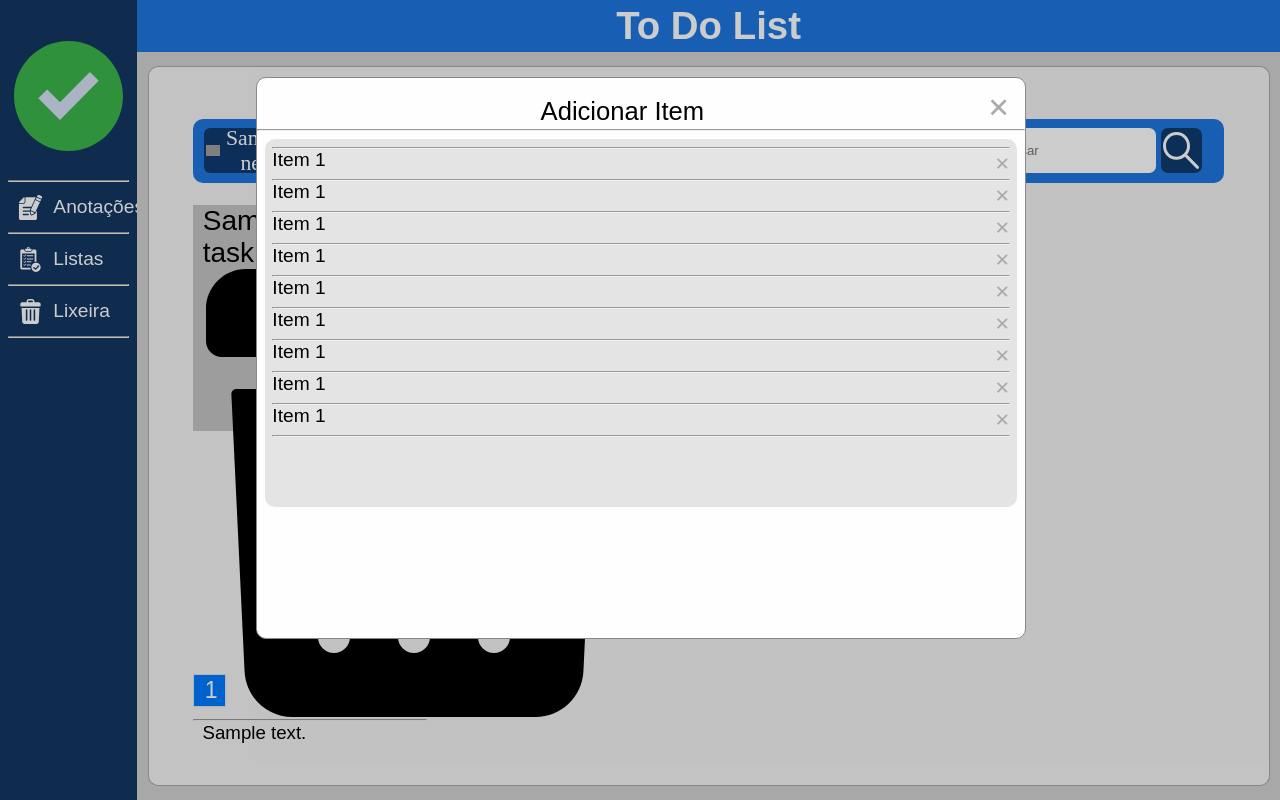
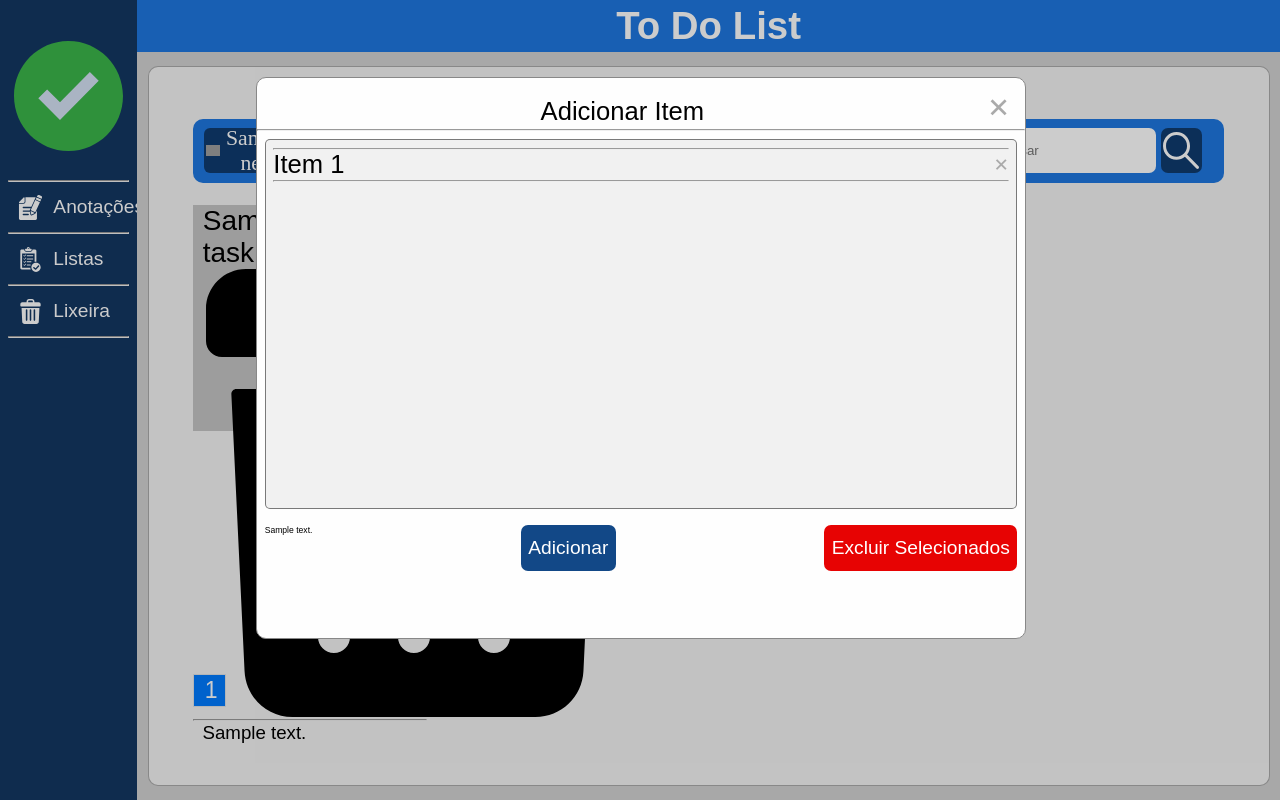
Before and after one commit to Weverton-Vitor/to-do-list, a Django app: template project/apps/list_of_items/templates/task_list_list.html in a window 1280 px wide. Run offline with Django 3.2, Linux system fonts and the light colour scheme; the template is opened without the code that fills it: most values are stand-ins (such as "Sample title", 1, 10 or a date in 2020); form fields are guessed from the names that the template uses; some web fonts are replaced; grey boxes are pictures that could not be loaded.

Commit message:
Adding the form in the modal of adding items

```diff
--- a/project/apps/core/static/css/list_of_items/add_item_task_list.css
+++ b/project/apps/core/static/css/list_of_items/add_item_task_list.css
@@ -4,7 +4,7 @@
   align-items: center;
 }
 
-#add-item-content{
+#add-item-content {
   width: 60%;
   height: 70%;
   margin-top: 6%;
@@ -12,7 +12,6 @@
   background-color: #fefefe;
   border: 1px solid #888;
   border-radius: 10px;
-
 }
 
 #annotation-header-detail {
@@ -20,10 +19,9 @@
   display: flex;
   align-items: center;
   justify-content: space-between;
-
 }
 
-#annotation-header-detail div{
+#annotation-header-detail div {
   width: 96%;
   padding-top: 2%;
   display: flex;
@@ -31,8 +29,14 @@
   justify-content: center;
 }
 
-#add-item-title{
+#add-item-title {
   font-size: 2vw;
+}
+
+#close-modal-add-item {
+  font-size: 3vw;
+  margin-top: 1%;
+  margin-right: 2%;
 }
 
 #add-item-body {
@@ -43,40 +47,59 @@
   margin: 1%;
   height: 75%;
   padding: 1%;
-  border-radius: 10px;
-  background: rgba(1,1,1, 0.1);
-
+  border-radius: 5px;
+  background: rgba(1, 1, 1, 0.05);
+  border: 1px solid rgba(1, 1, 1, 0.5);
+  overflow-y: auto;
 }
 
 #list-items-add-item ul {
   list-style: none;
 }
 
-.item-description-add-item div{
+.item-description-add-item div {
   display: flex;
   justify-content: space-between;
-    overflow-y:auto;
+  cursor: pointer;
+}
 
+.item-description-add-item div:hover {
+  background: rgba(1,1,1,0.1)
 }
 
 .item-description-add-item p {
-    font-size: 1.5vw;
+  font-size: 3.2vh;
 }
 
-
-
-.item-description-add-item span {
-
-
+.delete-add-item {
+  font-size: 2vw;
 }
 
-
-#close-modal-add-item {
-  font-size: 3vw;
-  margin-top: 1%;
-  margin-right: 2%;
+#form-add-item {
+  display: flex;
+  justify-content: space-between;
+  margin: 2% 1%;
+  width: inherit;
+  height: 17%;
 }
 
-.delete-add-item{
-  font-size: 2vw;
+#form-add-item input {
+  width: 65%;
+  height: 40%;
 }
+
+.btn-form-add-item {
+  height: 58%;
+}
+
+#btn-submit-add-item:hover {
+  background: rgb(8, 46, 88);
+}
+
+#btn-delete-selected-items {
+  background: rgb(231, 3, 3)
+}
+
+#btn-delete-selected-items:hover {
+  background: rgb(139, 3, 3)
+}
--- a/project/apps/list_of_items/templates/task_list_add_item.html
+++ b/project/apps/list_of_items/templates/task_list_add_item.html
@@ -20,7 +20,6 @@
         <hr id="line-options-detail">
 
         <div id='add-item-body'>
-
             <div id="list-items-add-item">
                 <hr>
                 <ul>
@@ -31,72 +30,22 @@
                         </div>
                         <hr>
                     </li>
-
-                   <li class='item-description-add-item'>
-                        <div>
-                            <p>Item 1</p>
-                            <span id="delete-add-item-1" class="close delete-add-item">&times</span>
-                        </div>
-                        <hr>
-                    </li>
-
-                   <li class='item-description-add-item'>
-                        <div>
-                            <p>Item 1</p>
-                            <span id="delete-add-item-1" class="close delete-add-item">&times</span>
-                        </div>
-                        <hr>
-                    </li>
-                    <li class='item-description-add-item'>
-                        <div>
-                            <p>Item 1</p>
-                            <span id="delete-add-item-1" class="close delete-add-item">&times</span>
-                        </div>
-                        <hr>
-                    </li>
-
-                   <li class='item-description-add-item'>
-                        <div>
-                            <p>Item 1</p>
-                            <span id="delete-add-item-1" class="close delete-add-item">&times</span>
-                        </div>
-                        <hr>
-                    </li>
-
-                   <li class='item-description-add-item'>
-                        <div>
-                            <p>Item 1</p>
-                            <span id="delete-add-item-1" class="close delete-add-item">&times</span>
-                        </div>
-                        <hr>
-                    </li>
-
-                    <li class='item-description-add-item'>
-                        <div>
-                            <p>Item 1</p>
-                            <span id="delete-add-item-1" class="close delete-add-item">&times</span>
-                        </div>
-                        <hr>
-                    </li>
-
-                   <li class='item-description-add-item'>
-                        <div>
-                            <p>Item 1</p>
-                            <span id="delete-add-item-1" class="close delete-add-item">&times</span>
-                        </div>
-                        <hr>
-                    </li>
-
-                   <li class='item-description-add-item'>
-                        <div>
-                            <p>Item 1</p>
-                            <span id="delete-add-item-1" class="close delete-add-item">&times</span>
-                        </div>
-                        <hr>
-                    </li>
-
                 </ul>
             </div>
+
+            <form id='form-add-item' action="" method="post">
+                {% csrf_token %}
+
+                {{form_item.description}}
+
+                <button id="btn-submit-add-item" class='btn btn-form btn-form-add-item'  type="submit">
+                    <p>Adicionar</p>
+                </button>
+
+                <button id="btn-delete-selected-items" class='btn btn-form  btn-form-add-item'  type="submit">
+                    <p>Excluir Selecionados</p>
+                </button>
+            </form>
 
         </div>
 
--- a/project/apps/list_of_items/views.py
+++ b/project/apps/list_of_items/views.py
@@ -3,7 +3,7 @@ from django.http import HttpResponseRedirect, JsonResponse
 from django.shortcuts import render
 from django.urls import reverse, reverse_lazy
 from django.views.generic import CreateView, DeleteView, ListView
-from project.apps.list_of_items.forms import ModelFormTaskList
+from project.apps.list_of_items.forms import ModelFormTaskList, ModelFormTaskListItem
 from project.apps.list_of_items.models import TaskList
 import json
 
@@ -20,6 +20,9 @@ class TaskListListView(ListView):
 
         form = ModelFormTaskList()
         context['form'] = form
+
+        form_item = ModelFormTaskListItem()
+        context['form_item'] = form_item
 
         # Url da requisição atual
         context['url_list_mode'] = self.request.path
```
Also changed, not shown: project/apps/list_of_items/forms.py (+14 -1 lines). Lines whose indentation alone changed are shown as unchanged.
